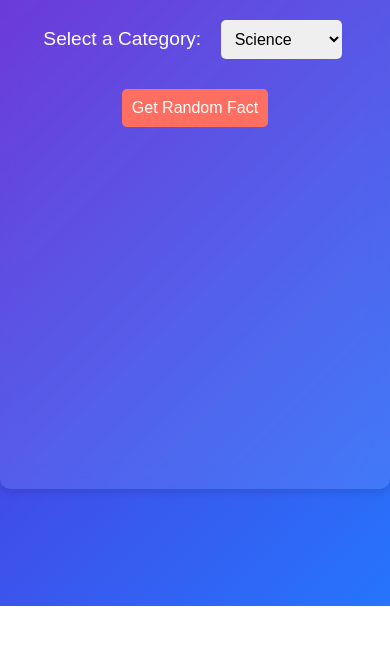
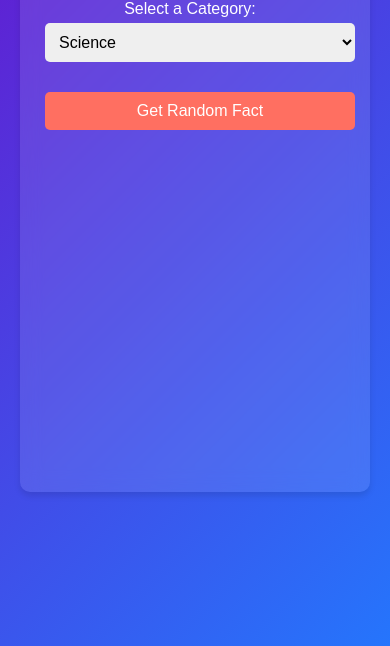
Before and after one commit to Urbanprgmr/facts-app, a plain HTML site: page index.html in a window 390 px wide. Shown: the part 238-884 px from the top of the page. Before the commit the page ends 844 px from the top, so only its background shows below. Drawn offline with Linux system fonts and the light colour scheme.

Commit message:
Update styles.css

```diff
--- a/styles.css
+++ b/styles.css
@@ -6,8 +6,9 @@ body {
   display: flex;
   justify-content: center;
   align-items: center;
-  height: 100vh;
+  min-height: 100vh;
   margin: 0;
+  padding: 20px;
 }
 
 .container {
@@ -17,12 +18,12 @@ body {
   border-radius: 10px;
   box-shadow: 0 4px 6px rgba(0, 0, 0, 0.1);
   text-align: center;
+  width: 100%;
   max-width: 500px;
-  width: 100%;
 }
 
 h1 {
-  font-size: 2rem;
+  font-size: 1.8rem;
   margin-bottom: 20px;
 }
 
@@ -31,7 +32,7 @@ h1 {
 }
 
 label {
-  font-size: 1.2rem;
+  font-size: 1rem;
   margin-right: 10px;
 }
 
@@ -41,6 +42,8 @@ select, button {
   border: none;
   border-radius: 5px;
   margin: 5px;
+  width: 100%;
+  max-width: 300px;
 }
 
 button {
@@ -85,7 +88,7 @@ button:hover {
 }
 
 #fact-text {
-  font-size: 1.2rem;
+  font-size: 1.1rem;
   margin: 15px 0;
   animation: slideIn 0.5s ease;
 }
@@ -153,3 +156,28 @@ button:hover {
 #share-whatsapp:hover {
   color: #25d366;
 }
+
+/* Mobile Styles */
+@media (max-width: 600px) {
+  h1 {
+    font-size: 1.5rem;
+  }
+
+  .category-selector {
+    flex-direction: column;
+    align-items: center;
+  }
+
+  label {
+    margin-bottom: 10px;
+  }
+
+  select, button {
+    width: 100%;
+    max-width: 100%;
+  }
+
+  #fact-text {
+    font-size: 1rem;
+  }
+}
```
